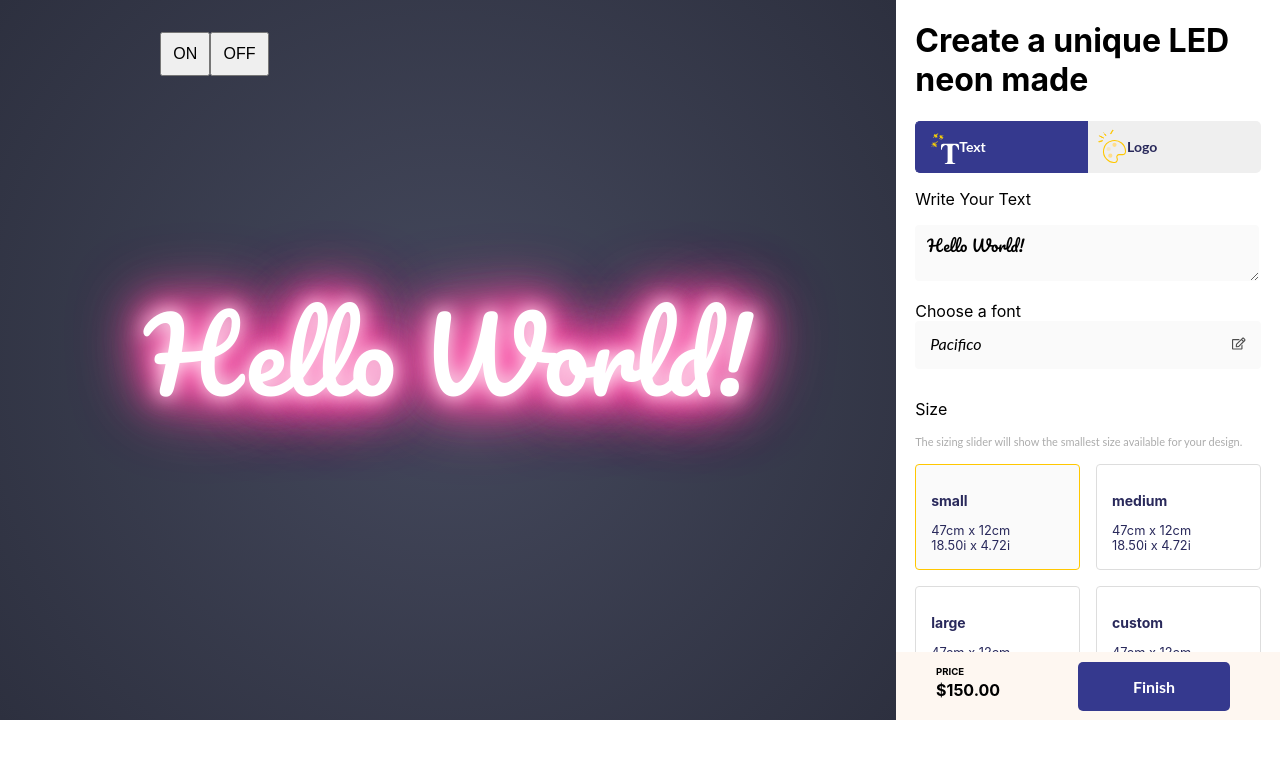
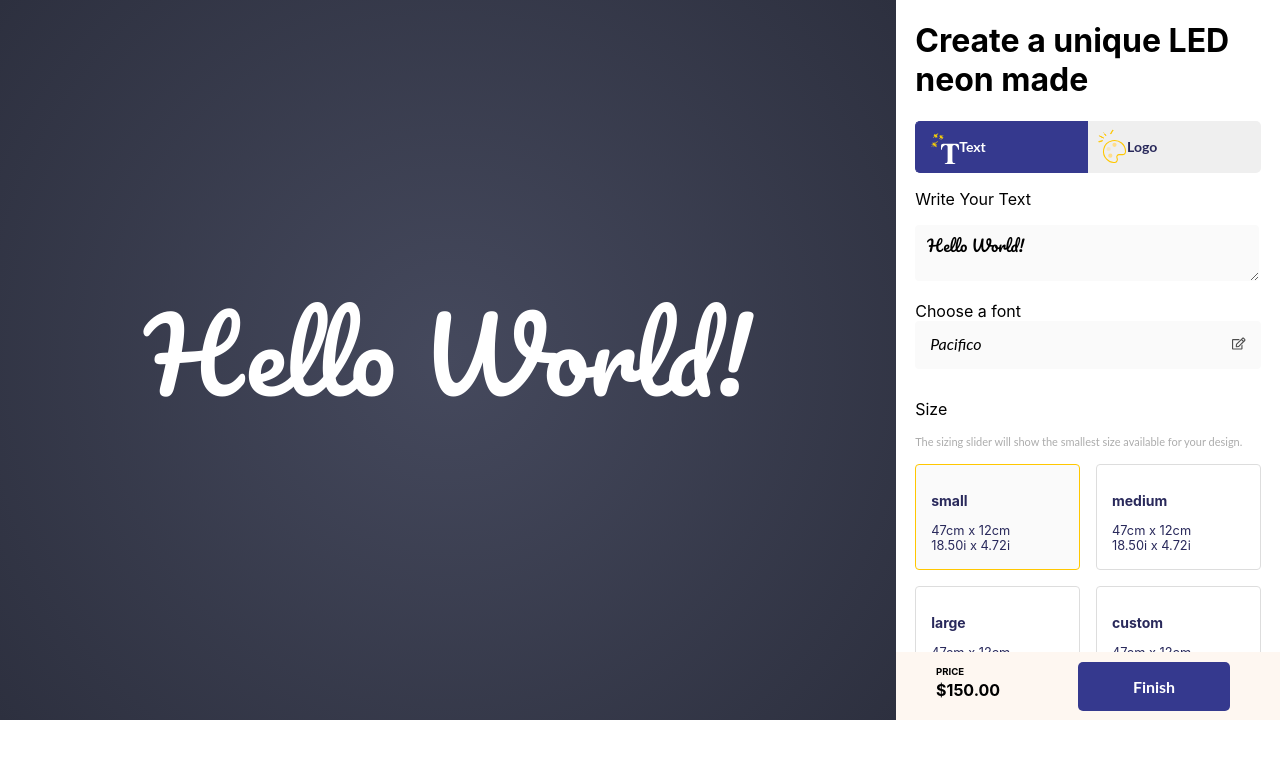
Before and after one commit to raj-kumar94/led-customizer, a React (Create React App) app: page / in a window 1280 px wide. Shown: the top 758 px of the page. Built offline with nearby package versions, Linux system fonts and the light colour scheme.

Commit message:
removing glow animation as it was freezing browser

```diff
--- a/src/App.js
+++ b/src/App.js
@@ -75,10 +75,10 @@ class App extends Component {
 		return (
 			<div className="customizer-app">
 				<div className="canvas-container" id="canvas-container">
-					<div className="preview__controls-item preview__controls-power">
+					{/* <div className="preview__controls-item preview__controls-power">
 						<button className="">ON</button>
 						<button className="">OFF</button>
-					</div>
+					</div> */}
 
 					<div className="preview__text main-text">
 					{
--- a/src/App.scss
+++ b/src/App.scss
@@ -22,9 +22,9 @@
 	.glow {
 		// font-size: 100px;
 		color: #fff;
-		-webkit-animation: glow 1s ease-in-out infinite alternate;
-		-moz-animation: glow 1s ease-in-out infinite alternate;
-		animation: glow 1s ease-in-out infinite alternate;
+		// -webkit-animation: glow 1s ease-in-out infinite alternate;
+		// -moz-animation: glow 1s ease-in-out infinite alternate;
+		// animation: glow 1s ease-in-out infinite alternate;
 	}
 
 	.canvas-container {
@@ -246,6 +246,7 @@ p.subtitle {
 		width: 50%;
 		position: absolute;
 		right: 10px;
+		cursor: pointer;
 	}
 
 	.pricing__action {
--- a/src/components/FontPicker.jsx
+++ b/src/components/FontPicker.jsx
@@ -17,10 +17,10 @@ export class FontPicker extends Component {
 
                 {
                     is_font_modal_open ?
-                    <div class="font__modal">
+                    <div className="font__modal">
                         { fonts.map(f => {
                             return (
-                                <button onClick={ () => handleFontSelection(f.font_family) } class={`${f.font_family === selected_font ? "is-active": ""}`} style={{fontFamily: f.font_family, fontSize: f.font_size}}>{f.font_family}</button>
+                                <button key={f.font_family} onClick={ () => handleFontSelection(f.font_family) } className={`${f.font_family === selected_font ? "is-active": ""}`} style={{fontFamily: f.font_family, fontSize: f.font_size}}>{f.font_family}</button>
                             )
                         }) }
                     </div>
```
